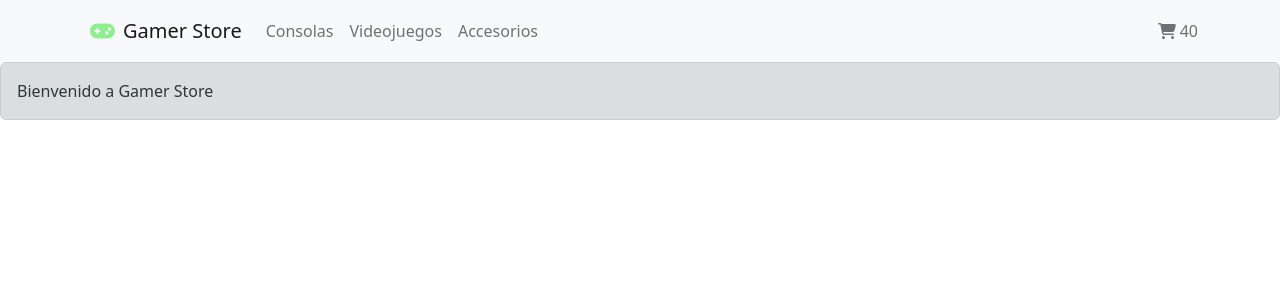
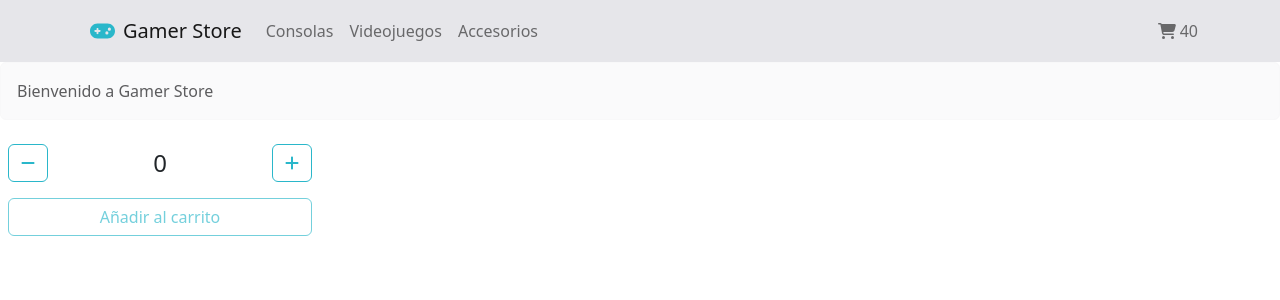
Before and after one commit to aguantlat/gamer-world-marquez, a React (Create React App) app: page / in a window 1280 px wide. Shown: the top 300 px of the page. Built offline with nearby package versions, Linux system fonts and the light colour scheme.

Commit message:
ItemCount component

```diff
--- /dev/null
+++ b/src/components/ItemCount/ItemCount.js
@@ -0,0 +1,35 @@
+import { useState } from "react";
+
+import Button from 'react-bootstrap/Button';
+import { FontAwesomeIcon } from "@fortawesome/react-fontawesome";
+import { faPlus, faMinus } from "@fortawesome/free-solid-svg-icons";
+
+const ItemCount = ({ stock, initial = 0, onAdd }) => {
+    const [quantity, setQuantity] = useState(initial);
+    const addToCartText = 'Añadir al carrito';
+
+    const handleAdd = () => {
+        if (quantity < stock) {
+            setQuantity(quantity + 1);
+        }
+    }
+
+    const handleSubtract = () => {
+        if (quantity > 0) {
+            setQuantity(quantity - 1);
+        }
+    }
+
+    return (
+        <div className="d-flex flex-column w-25 p-2">
+            <div className="d-flex align-items-center justify-content-between pb-3">
+                <Button variant="outline-primary" onClick={handleSubtract}><FontAwesomeIcon icon={faMinus} /></Button>
+                <h4 className="px-4 m-0">{quantity}</h4>
+                <Button variant="outline-primary" onClick={handleAdd}><FontAwesomeIcon icon={faPlus} /></Button>
+            </div>
+            <Button disabled={!stock || !quantity} variant="outline-primary" onClick={() => onAdd(quantity)}>{addToCartText}</Button>
+        </div>
+    );
+}
+
+export default ItemCount;
--- a/src/components/ItemListContainer/ItemListContainer.js
+++ b/src/components/ItemListContainer/ItemListContainer.js
@@ -1,7 +1,12 @@
 import Alert from 'react-bootstrap/Alert';
+import ItemCount from '../ItemCount/ItemCount';
 
-const ItemListContainer = ({greeting}) => {
-    return (<Alert variant="success">{greeting}</Alert>)
+const ItemListContainer = ({ greeting }) => {
+    const showQuantity = (quantity) => alert(`Añadiste ${quantity} items.`);
+    return (<>
+        <Alert variant="secondary">{greeting}</Alert>
+        <ItemCount stock={5} onAdd={showQuantity}></ItemCount>
+    </>)
 }
 
 export default ItemListContainer;
--- a/src/components/NavBar/NavBar.js
+++ b/src/components/NavBar/NavBar.js
@@ -15,13 +15,13 @@ const NavBar = () => {
   ];
 
   return (
-    <Navbar bg="light">
+    <Navbar bg="secondary">
       <Container>
         <Navbar.Brand href="#home" className="d-flex align-items-center">
           <FontAwesomeIcon
             className="m-2"
             icon={faGamepad}
-            color="lightgreen"
+            color="#2AB7CA"
           />
           <span>{brandName}</span>
         </Navbar.Brand>
```
